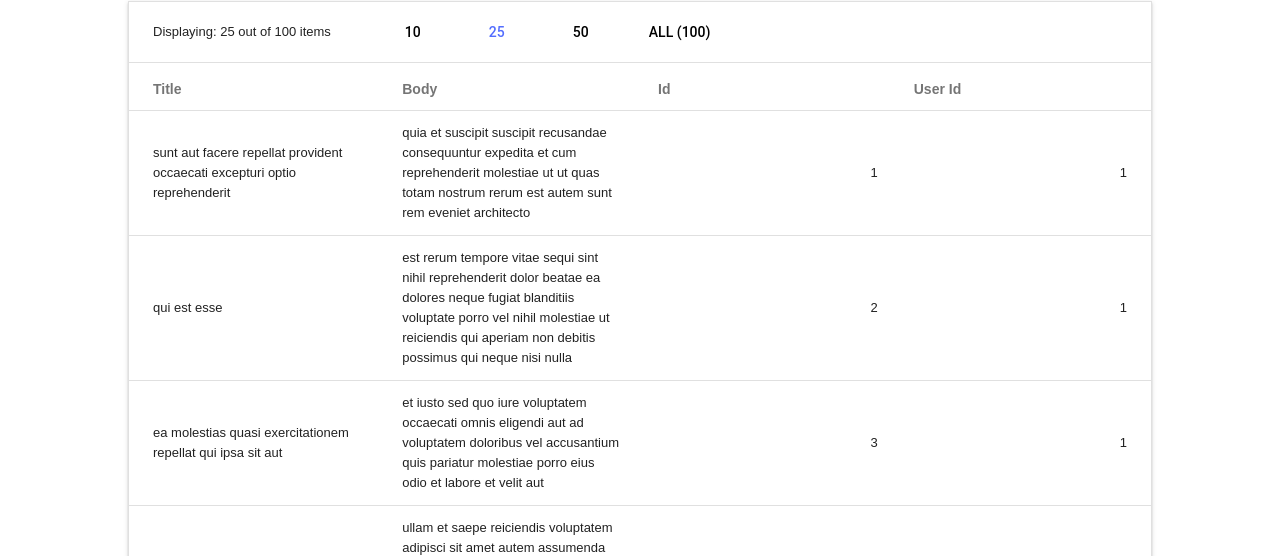
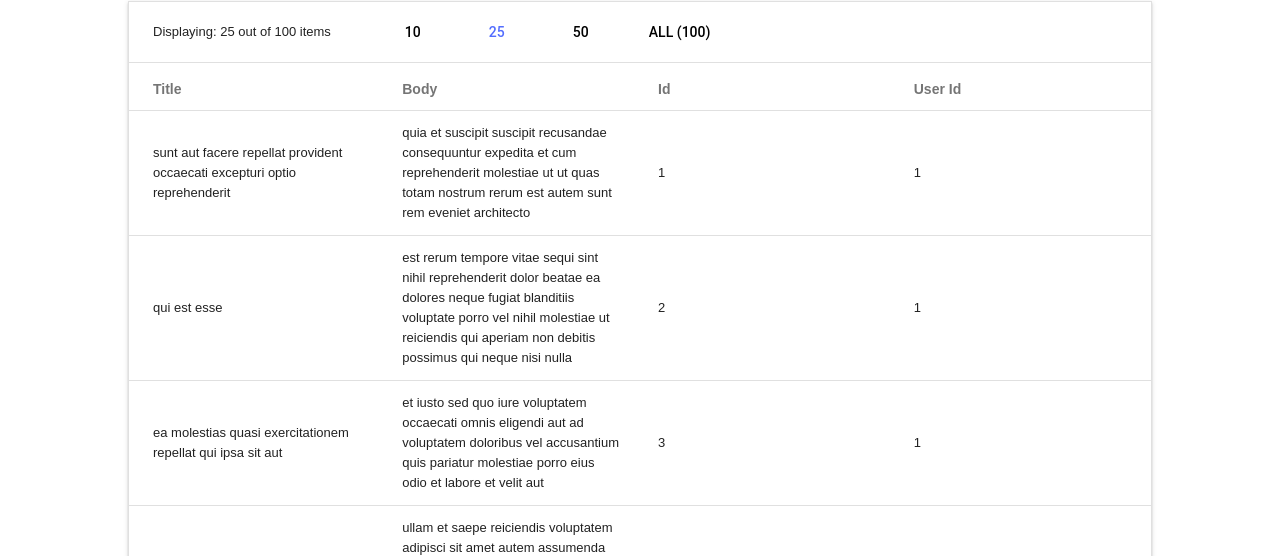
Before and after one commit to kreempuff/NextBigThing, a React (Create React App) app: page / in a window 1280 px wide. Shown: the part 199-755 px from the top of the page. Built offline with nearby package versions, Linux system fonts and the light colour scheme.

Commit message:
Minor ui update

```diff
--- a/src/Table/Table.js
+++ b/src/Table/Table.js
@@ -168,8 +168,8 @@ class TableRow extends Component {
             <tr>
                 <td className="TableData mdl-data-table__cell--non-numeric">{this.props._data.title}</td>
                 <td className="TableData mdl-data-table__cell--non-numeric">{this.props._data.body}</td>
-                <td className="TableData mdl-data-table__cell">{this.props._data.id}</td>
-                <td className="TableData mdl-data-table__cell">{this.props._data.userId}</td>
+                <td className="TableData mdl-data-table__cell--non-numeric">{this.props._data.id}</td>
+                <td className="TableData mdl-data-table__cell--non-numeric">{this.props._data.userId}</td>
             </tr>
         )
     }
```
